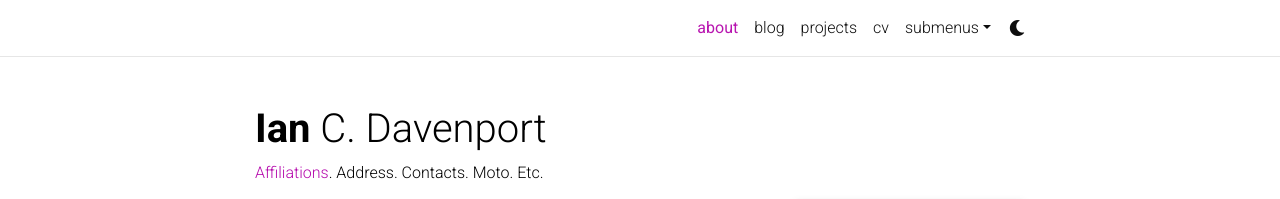
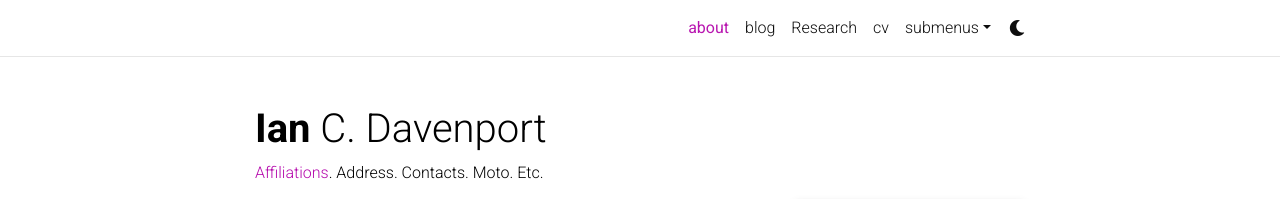
Before and after one commit to davenpi/davenpi.github.io, a Jekyll site: the page built from _pages/about.md, in a window 1280 px wide. Shown: the top 199 px of the page. Built offline with Jekyll 4.4.1, drawn with Linux system fonts in a browser that asks for light colours; full-size pictures stand in for the smaller copies a plugin makes; comment, search, counter and statistics services are not loaded; a style sheet for code colours, icons or effects is not loaded.

Commit message:
Update projects.md

```diff
--- a/_pages/projects.md
+++ b/_pages/projects.md
@@ -1,14 +1,14 @@
 ---
 layout: page
-title: projects
+title: Research
 permalink: /projects/
-description: Some projects I worked on in the last few years.
+description: Some research projects I worked on in the last few years.
 nav: true
 nav_order: 2
 display_categories:
 horizontal: false
 ---
-
+Publication forthcoming ;)
 <!-- pages/projects.md -->
 <div class="projects">
 {%- if site.enable_project_categories and page.display_categories %}
```
